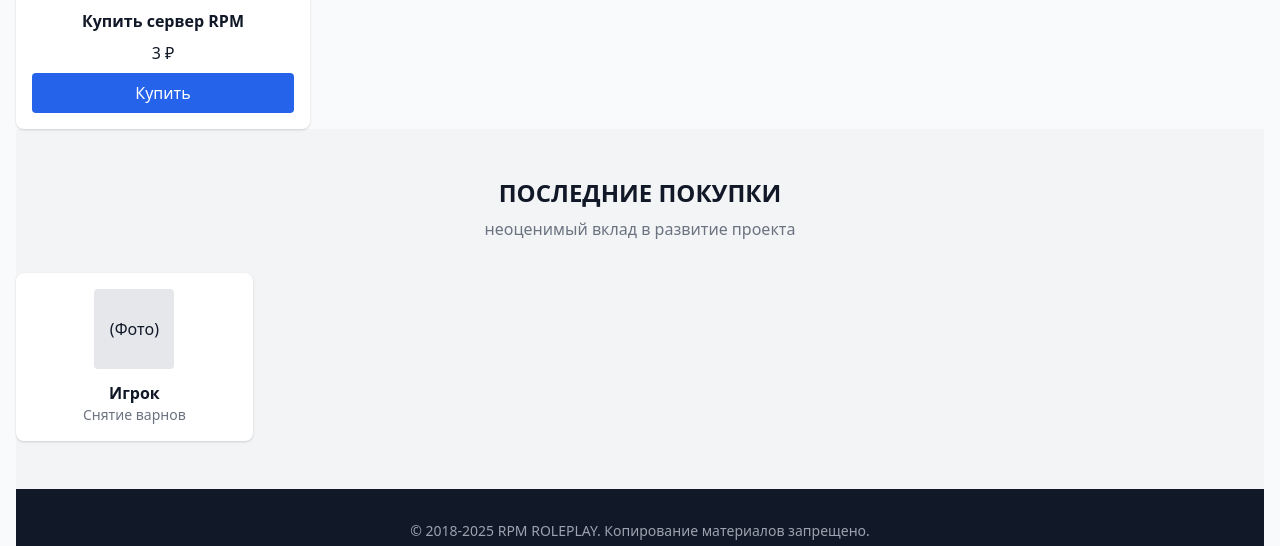
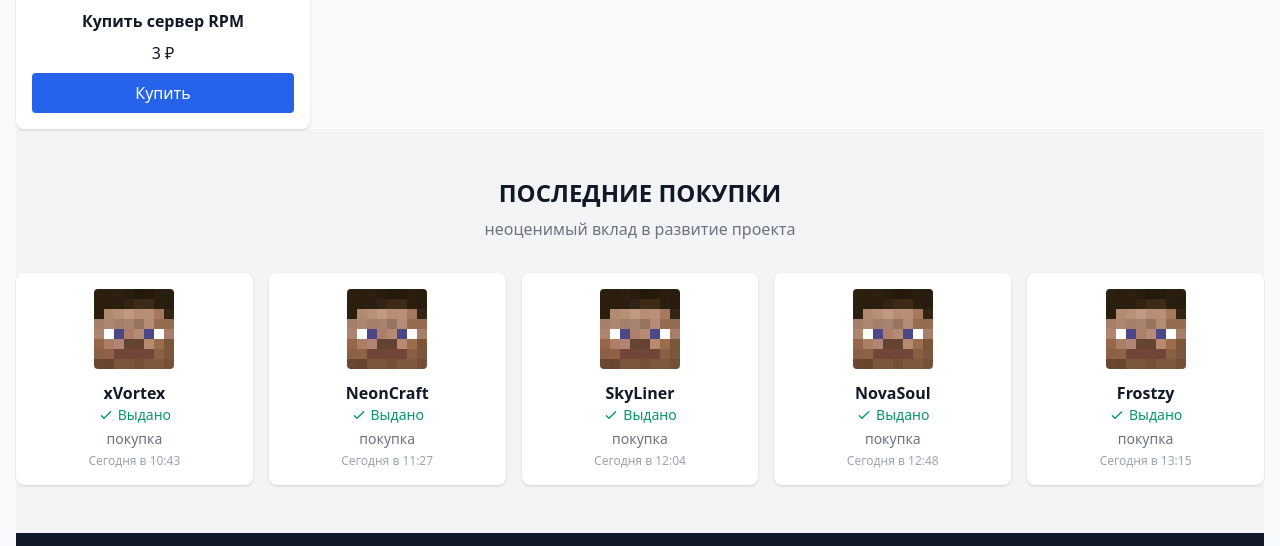
Before and after one commit to Gorkell/RPMMEM, a plain HTML site: page index.html in a window 1280 px wide. Shown: the part 2135-2681 px from the top of the page. Drawn offline with nearby package versions, Linux system fonts and the light colour scheme.

Commit message:
Update index.html

```diff
--- a/index.html
+++ b/index.html
@@ -262,22 +262,79 @@
   </div>
 
 </div>
+<!-- Last Purchases -->
+<section class="py-12 bg-gray-100 text-center">
+  <h2 class="text-2xl font-bold mb-2">ПОСЛЕДНИЕ ПОКУПКИ</h2>
+  <p class="text-gray-500 mb-8">неоценимый вклад в развитие проекта</p>
 
+  <div class="grid md:grid-cols-5 gap-4 justify-center">
+    <div class="bg-white p-4 rounded-lg shadow">
+      <img src="face.png" alt="face" class="h-20 w-20 mx-auto rounded mb-3" />
+      <h4 class="font-semibold">xVortex</h4>
+      <div class="flex items-center justify-center gap-1 text-green-600 text-sm font-medium mb-1">
+        <svg xmlns="http://www.w3.org/2000/svg" class="h-4 w-4" fill="none" viewBox="0 0 24 24" stroke="currentColor">
+          <path stroke-linecap="round" stroke-linejoin="round" stroke-width="2" d="M5 13l4 4L19 7" />
+        </svg>
+        <span>Выдано</span>
+      </div>
+      <p class="text-sm text-gray-500">покупка</p>
+      <p class="text-xs text-gray-400 mt-1">Сегодня в 10:43</p>
+    </div>
 
-  <!-- Last Purchases -->
-  <section class="py-12 bg-gray-100 text-center">
-    <h2 class="text-2xl font-bold mb-2">ПОСЛЕДНИЕ ПОКУПКИ</h2>
-    <p class="text-gray-500 mb-8">неоценимый вклад в развитие проекта</p>
+    <div class="bg-white p-4 rounded-lg shadow">
+      <img src="face.png" alt="face" class="h-20 w-20 mx-auto rounded mb-3" />
+      <h4 class="font-semibold">NeonCraft</h4>
+      <div class="flex items-center justify-center gap-1 text-green-600 text-sm font-medium mb-1">
+        <svg xmlns="http://www.w3.org/2000/svg" class="h-4 w-4" fill="none" viewBox="0 0 24 24" stroke="currentColor">
+          <path stroke-linecap="round" stroke-linejoin="round" stroke-width="2" d="M5 13l4 4L19 7" />
+        </svg>
+        <span>Выдано</span>
+      </div>
+      <p class="text-sm text-gray-500">покупка</p>
+      <p class="text-xs text-gray-400 mt-1">Сегодня в 11:27</p>
+    </div>
 
-    <div class="grid md:grid-cols-5 gap-4 justify-center">
-      <div class="bg-white p-4 rounded-lg shadow">
-        <div class="h-20 w-20 bg-gray-200 mx-auto rounded mb-3 flex items-center justify-center">(Фото)</div>
-        <h4 class="font-semibold">Игрок</h4>
-        <p class="text-sm text-gray-500">Снятие варнов</p>
+    <div class="bg-white p-4 rounded-lg shadow">
+      <img src="face.png" alt="face" class="h-20 w-20 mx-auto rounded mb-3" />
+      <h4 class="font-semibold">SkyLiner</h4>
+      <div class="flex items-center justify-center gap-1 text-green-600 text-sm font-medium mb-1">
+        <svg xmlns="http://www.w3.org/2000/svg" class="h-4 w-4" fill="none" viewBox="0 0 24 24" stroke="currentColor">
+          <path stroke-linecap="round" stroke-linejoin="round" stroke-width="2" d="M5 13l4 4L19 7" />
+        </svg>
+        <span>Выдано</span>
       </div>
-      <!-- Повторить блок для других игроков -->
+      <p class="text-sm text-gray-500">покупка</p>
+      <p class="text-xs text-gray-400 mt-1">Сегодня в 12:04</p>
     </div>
-  </section>
+
+    <div class="bg-white p-4 rounded-lg shadow">
+      <img src="face.png" alt="face" class="h-20 w-20 mx-auto rounded mb-3" />
+      <h4 class="font-semibold">NovaSoul</h4>
+      <div class="flex items-center justify-center gap-1 text-green-600 text-sm font-medium mb-1">
+        <svg xmlns="http://www.w3.org/2000/svg" class="h-4 w-4" fill="none" viewBox="0 0 24 24" stroke="currentColor">
+          <path stroke-linecap="round" stroke-linejoin="round" stroke-width="2" d="M5 13l4 4L19 7" />
+        </svg>
+        <span>Выдано</span>
+      </div>
+      <p class="text-sm text-gray-500">покупка</p>
+      <p class="text-xs text-gray-400 mt-1">Сегодня в 12:48</p>
+    </div>
+
+    <div class="bg-white p-4 rounded-lg shadow">
+      <img src="face.png" alt="face" class="h-20 w-20 mx-auto rounded mb-3" />
+      <h4 class="font-semibold">Frostzy</h4>
+      <div class="flex items-center justify-center gap-1 text-green-600 text-sm font-medium mb-1">
+        <svg xmlns="http://www.w3.org/2000/svg" class="h-4 w-4" fill="none" viewBox="0 0 24 24" stroke="currentColor">
+          <path stroke-linecap="round" stroke-linejoin="round" stroke-width="2" d="M5 13l4 4L19 7" />
+        </svg>
+        <span>Выдано</span>
+      </div>
+      <p class="text-sm text-gray-500">покупка</p>
+      <p class="text-xs text-gray-400 mt-1">Сегодня в 13:15</p>
+    </div>
+  </div>
+</section>
+
 
   <!-- Footer -->
   <footer class="bg-gray-900 text-gray-400 py-8 text-center text-sm">
```
